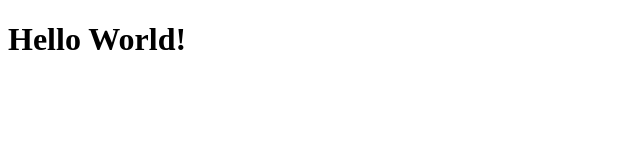
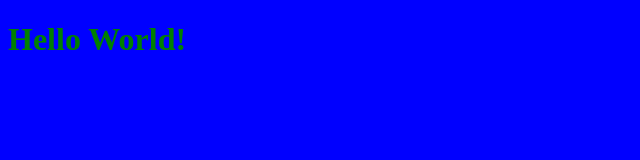
Before and after one commit to urgensonamlama1/prework-repository, a plain HTML site: page index.html in a window 1280 px wide. Shown: the whole page, without its empty margins (0-640 px from the left). Drawn offline with Linux system fonts and the light colour scheme.

Commit message:
add style.css, connet to index.html

```diff
--- a/index.html
+++ b/index.html
@@ -1,6 +1,7 @@
 <!DOCTYPE html>
 <html lang="en">
     <head>
+        <link rel="stylesheet" href = "style.css" />
         <title>My Website</title>
     </head>
     <body>
--- /dev/null
+++ b/style.css
@@ -0,0 +1,7 @@
+body {
+    background: blue;;
+
+}
+ h1{
+     color: green;
+ }
```
